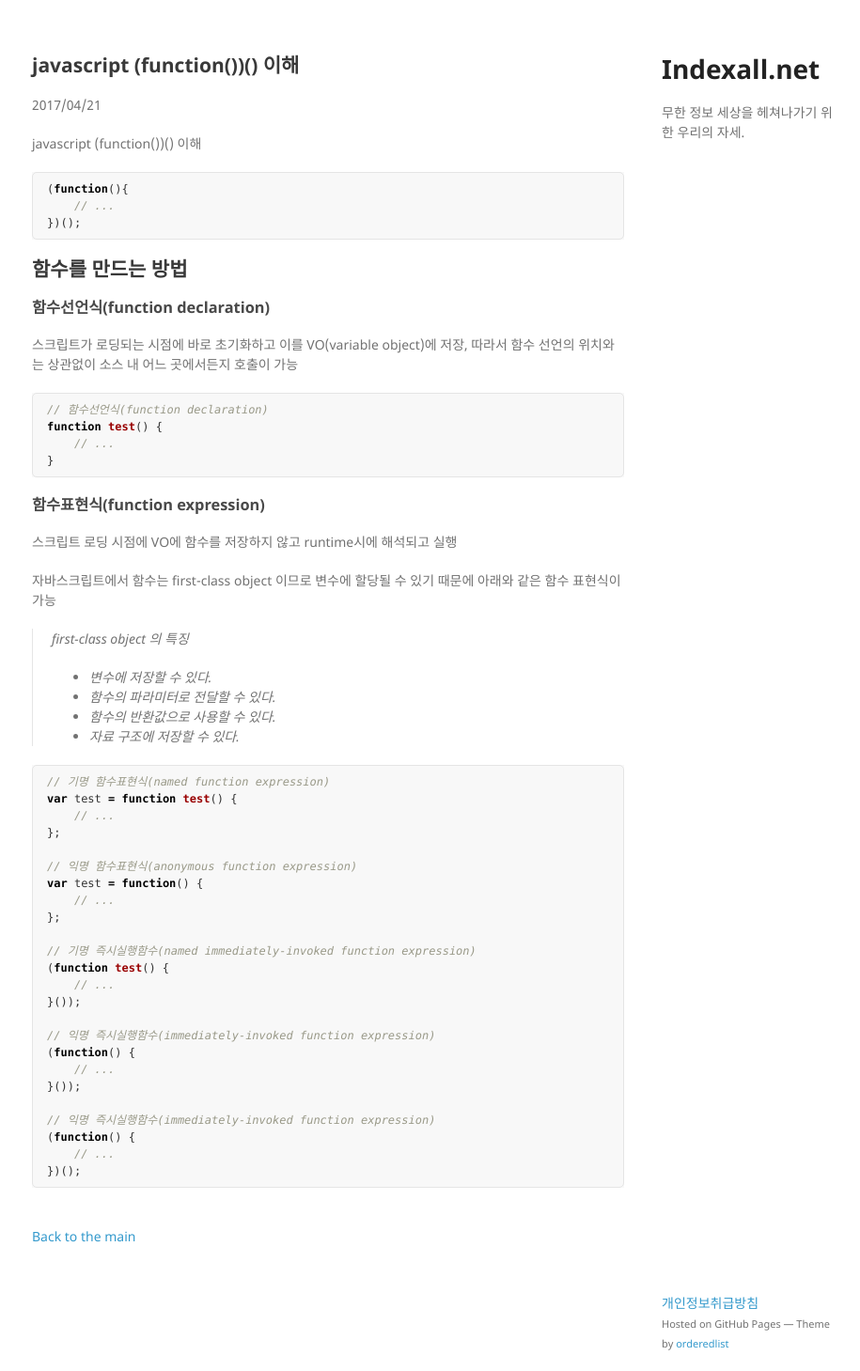
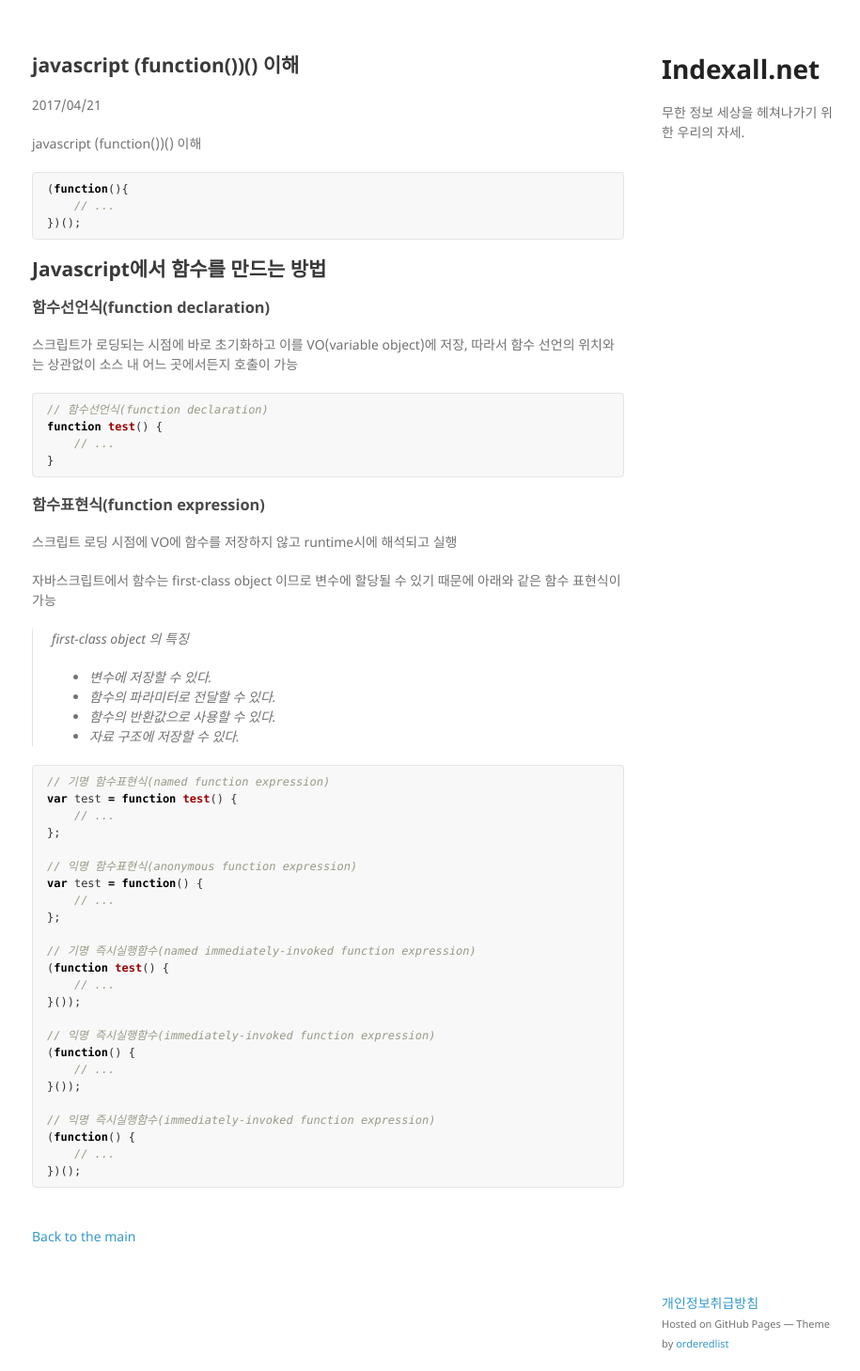
Before and after one commit to indexall/indexall.github.io, a Jekyll site: the page built from _posts/2017-04-21-javascript-function-how-to.md, in a window 1280 px wide. Shown: the whole page at 94% size, without its empty margins (176-1091 px from the left). Built offline with Jekyll 4.4.1, drawn with Linux system fonts in a browser that asks for light colours.

Commit message:
no message

````diff
--- a/_posts/2017-04-21-javascript-function-how-to.md
+++ b/_posts/2017-04-21-javascript-function-how-to.md
@@ -13,7 +13,7 @@ javascript (function())() 이해
 })();
 ```
 
-## 함수를 만드는 방법
+## Javascript에서 함수를 만드는 방법
 ### 함수선언식(function declaration)
 스크립트가 로딩되는 시점에 바로 초기화하고 이를 VO(variable object)에 저장, 따라서 함수 선언의 위치와는 상관없이 소스 내 어느 곳에서든지 호출이 가능
 
````
